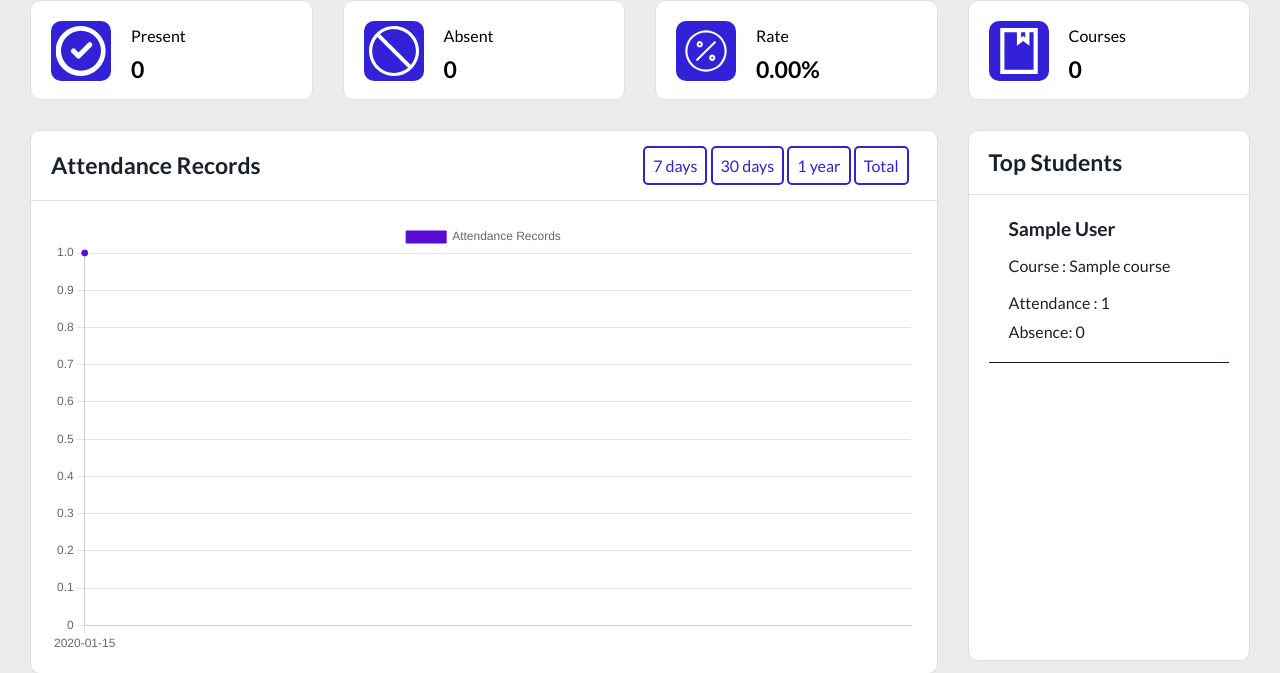
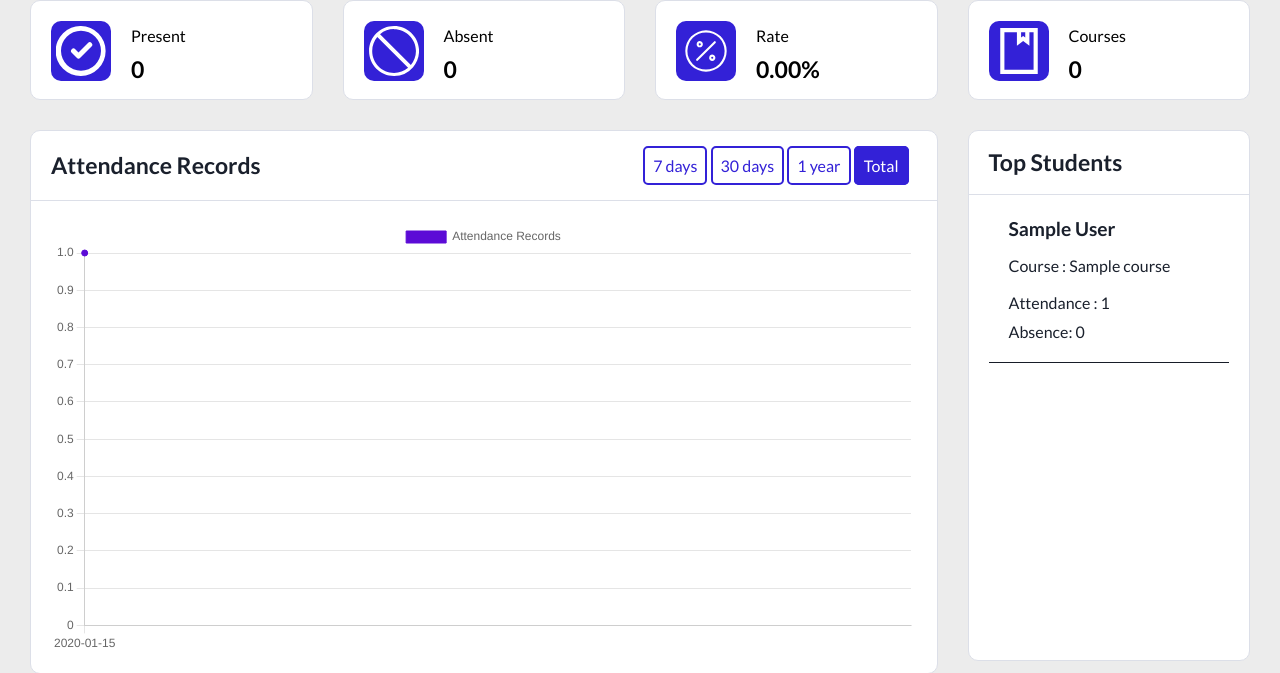
Before and after one commit to usmonaliyev-s/zedtrack, a Django app: page /teachers/ in a window 1280 px wide. Shown: the part 262-935 px from the top of the page. Run offline with Django 5.2, Linux system fonts and the light colour scheme; a user stored in the database is signed in; tables that the repository leaves empty hold one stand-in row (values such as "Sample post"); some libraries are stand-ins or nearby versions.

Commit message:
update (dashboard for a teacher)

```diff
--- a/accounts/views.py
+++ b/accounts/views.py
@@ -5,6 +5,8 @@ from django.contrib.auth import authenticate, login, logout
 
 
 def register(request):
+    if request.user.is_authenticated:
+        return redirect('dashboard')
     if request.method == 'POST':
         username = request.POST['username']
         password = request.POST['password']
@@ -27,6 +29,8 @@ def register(request):
     return render(request, 'accounts/register.html')
 
 def login_view(request):
+    if request.user.is_authenticated:
+        return redirect('dashboard')
     if request.method == 'POST':
         username = request.POST['username']
         password = request.POST['password']
--- a/teachers/views.py
+++ b/teachers/views.py
@@ -109,8 +109,7 @@ def teacher_dashboard(request, a=None):
             absent=Count('attendance', filter=Q(attendance__status=False)),
             present=Count('attendance', filter=Q(attendance__status=True))
         ).filter(
-            total__gt=0, center=request.user
-            # absent__lt=2
+            total__gt=0, course__course_teacher__user=request.user
         ).order_by('absent', '-present')[:5]
 
         absent_students = Student.objects.annotate(
@@ -119,7 +118,7 @@ def teacher_dashboard(request, a=None):
                 attendance__time__date=date.today()
             ))
         ).filter(
-            absents_today__gt=0, center=request.user
+            absents_today__gt=0, course__course_teacher__user=request.user
         )
 
         present_student = Student.objects.annotate(
@@ -128,12 +127,12 @@ def teacher_dashboard(request, a=None):
                 attendance__time__date=date.today()
             ))
         ).filter(
-            absents_today__gt=0, center=request.user
+            absents_today__gt=0, course__course_teacher__user=request.user
         )
 
         attendance_trends = (
             Attendance.objects
-            .filter(center=request.user)
+            .filter(course__course_teacher__user=request.user)
             .annotate(date=TruncDate('time'))
             .values('date')
             .annotate(count=Count('id'))
@@ -158,31 +157,30 @@ def teacher_dashboard(request, a=None):
         }
 
         attendance_rate = (
-            Attendance.objects.filter(status=True, center=request.user).count() /
-            Attendance.objects.filter(center=request.user).count()
-            ) * 100 if Attendance.objects.filter(center=request.user).exists() else 0
+            Attendance.objects.filter(status=True, course__course_teacher__user=request.user).count() /
+            Attendance.objects.filter(course__course_teacher__user=request.user).count()
+            ) * 100 if Attendance.objects.filter(course__course_teacher__user=request.user).exists() else 0
 
-        present_today = Attendance.objects.filter(status=True, time__date=date.today(), center=request.user).count()
-        total_today = Attendance.objects.filter(time__date=date.today(), center=request.user).count()
+        present_today = Attendance.objects.filter(status=True, time__date=date.today(), course__course_teacher__user=request.user).count()
+        total_today = Attendance.objects.filter(time__date=date.today(), course__course_teacher__user=request.user).count()
 
         attendance_rate_today = (
             (present_today / total_today) * 100
             if total_today > 0 else 0
         )
         data = {
-            "students": Student.objects.filter(center=request.user),
+            "students": Student.objects.filter(course__course_teacher__user=request.user),
             "top_students": students,
-            "teachers": Teacher.objects.filter(center=request.user),
-            "courses": Course.objects.filter(center=request.user),
+            "courses": Course.objects.filter(course_teacher__user=request.user),
             "absent_students": absent_students,
-            "lessons": Attendance.objects.filter(center=request.user),
+            "lessons": Attendance.objects.filter(course__course_teacher__user=request.user),
             "line_chart_data":line_chart_data,
             "attendance_rate": attendance_rate,
             "attendance_rate_today": attendance_rate_today,
             "todays_courses": todays_courses,
             "present_student": present_student,
             "date": date.today(),
-            "attendance_records": Attendance.objects.filter(center=request.user).order_by('-time')[:10],
+            "attendance_records": Attendance.objects.filter(course__course_teacher__user=request.user).order_by('-time')[:10],
         }
         return render(request, 'teachers/dashboard.html', data)
     else:
--- a/templates/teachers/dashboard.html
+++ b/templates/teachers/dashboard.html
@@ -317,10 +317,10 @@
                                     </div>
                                     {% with request.path as current_url %}
                                     <div style="position: relative; top: -35px; left: 17px">
-                                        <a href="{% url 'teacher-dashboard' 7 %}" style="border: 2px solid var(--main-color); border-radius: 5px; {% if current_url == '/7/' %} background-color: var(--main-color); color: white;{% else %}background-color: white; color: var(--main-color); {% endif %}; position: relative; top: 35px; left: -25px; padding: 8px;">7 days</a>
-                                        <a href="{% url 'teacher-dashboard' 30 %}" style="border: 2px solid var(--main-color); border-radius: 5px; {% if current_url == '/30/' %} background-color: var(--main-color); color: white;{% else %}background-color: white; color: var(--main-color); {% endif %}; position: relative; top: 35px; left: -25px; padding: 8px;">30 days</a>
-                                        <a href="{% url 'teacher-dashboard' 365 %}" style="border: 2px solid var(--main-color); border-radius: 5px; {% if current_url == '/365/' %} background-color: var(--main-color); color: white;{% else %}background-color: white; color: var(--main-color); {% endif %}; position: relative; top: 35px; left: -25px; padding: 8px;">1 year</a>
-                                        <a href="{% url 'teacher-dashboard' %}" style="border: 2px solid var(--main-color); border-radius: 5px; {% if current_url == '/' %} background-color: var(--main-color); color: white;{% else %}background-color: white; color: var(--main-color); {% endif %};position: relative; top: 35px; left: -25px; padding: 8px;">Total</a>
+                                        <a href="{% url 'teacher-dashboard' 7 %}" style="border: 2px solid var(--main-color); border-radius: 5px; {% if current_url == '/teachers/7/' %} background-color: var(--main-color); color: white;{% else %}background-color: white; color: var(--main-color); {% endif %}; position: relative; top: 35px; left: -25px; padding: 8px;">7 days</a>
+                                        <a href="{% url 'teacher-dashboard' 30 %}" style="border: 2px solid var(--main-color); border-radius: 5px; {% if current_url == '/teachers/30/' %} background-color: var(--main-color); color: white;{% else %}background-color: white; color: var(--main-color); {% endif %}; position: relative; top: 35px; left: -25px; padding: 8px;">30 days</a>
+                                        <a href="{% url 'teacher-dashboard' 365 %}" style="border: 2px solid var(--main-color); border-radius: 5px; {% if current_url == '/teachers/365/' %} background-color: var(--main-color); color: white;{% else %}background-color: white; color: var(--main-color); {% endif %}; position: relative; top: 35px; left: -25px; padding: 8px;">1 year</a>
+                                        <a href="{% url 'teacher-dashboard' %}" style="border: 2px solid var(--main-color); border-radius: 5px; {% if current_url == '/teachers/' %} background-color: var(--main-color); color: white;{% else %}background-color: white; color: var(--main-color); {% endif %};position: relative; top: 35px; left: -25px; padding: 8px;">Total</a>
                                     </div>
                                     {% endwith %}
                                 </div>
```
